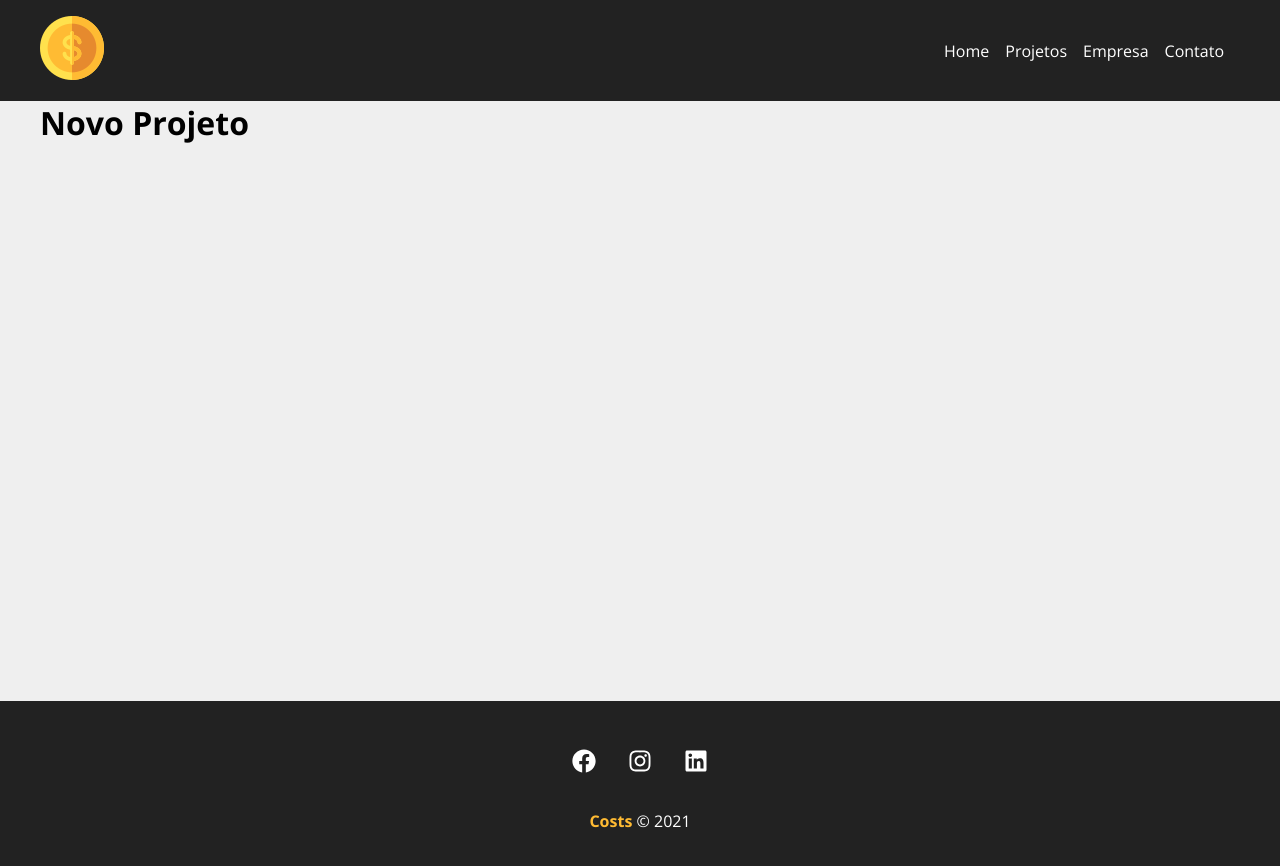
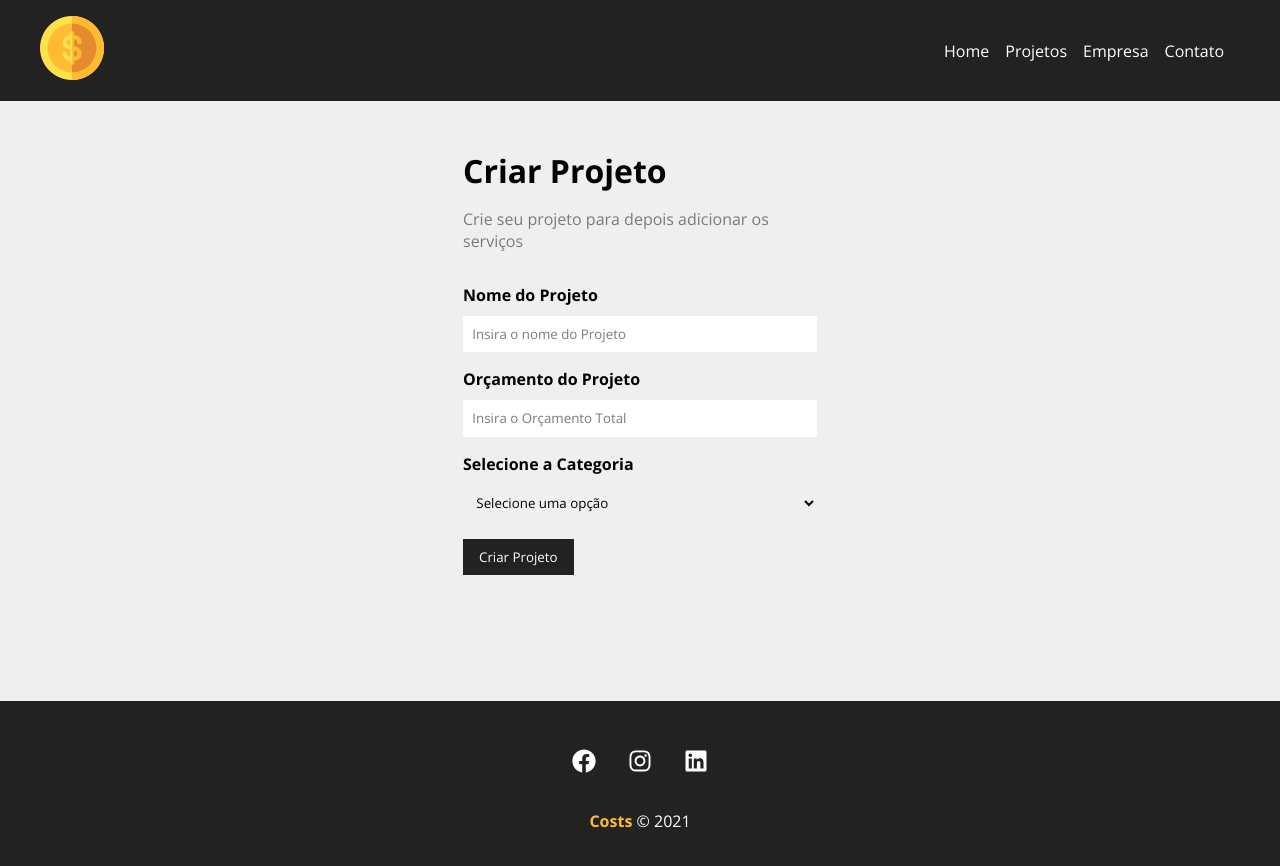
Before and after one commit to ronaldpedra/react_costs, a React (Create React App) app: page /newproject in a window 1280 px wide. Shown: the top 866 px of the page. Built offline with nearby package versions, Linux system fonts and the light colour scheme.

Commit message:
New features

```diff
--- /dev/null
+++ b/src/components/form/Input.js
@@ -0,0 +1,18 @@
+import styles from "./Input.module.css"
+
+function Input({ text, type, name, placeholder, handleOnChange, value }) {
+    return (
+        <div className={styles.form_control}>
+            <label htmlFor={name}>{text}</label>
+            <input
+                type={type}
+                name={name}
+                id={name}
+                placeholder={placeholder}
+                onChange={handleOnChange}
+                value={value} />
+        </div>
+    )
+}
+
+export default Input
--- /dev/null
+++ b/src/components/form/Input.module.css
@@ -0,0 +1,20 @@
+.form_control {
+    display: flex;
+    flex-direction: column;
+    margin-bottom: 1em;
+}
+
+.form_control label {
+    margin-bottom: .6em;
+    font-weight: bold;
+}
+
+.form_control input {
+    padding: .7em;
+    border-radius: 0;
+    border: none;
+}
+
+.form_control input::placeholder {
+    color: #7b7b7b;
+}
--- /dev/null
+++ b/src/components/form/Select.js
@@ -0,0 +1,14 @@
+import styles from "./Select.module.css"
+
+function Select({ text, name, options, handleOnChange, value }) {
+    return (
+        <div className={styles.form_control}>
+            <label htmlFor={name}>{text}</label>
+            <select name={name} id={name}>
+                <option>Selecione uma opção</option>
+            </select>
+        </div>
+    )
+}
+
+export default Select
--- /dev/null
+++ b/src/components/form/Select.module.css
@@ -0,0 +1,16 @@
+.form_control {
+    display: flex;
+    flex-direction: column;
+    margin-bottom: 1em;
+}
+
+.form_control label {
+    margin-bottom: .6em;
+    font-weight: bold;
+}
+
+.form_control select {
+    padding: .7em;
+    border-radius: 0;
+    border: none;
+}
--- /dev/null
+++ b/src/components/form/SubmitButton.js
@@ -0,0 +1,11 @@
+import styles from "./SubmitButton.module.css"
+
+function SubmitButton({ text }) {
+    return (
+        <div>
+            <button className={styles.btn}>{text}</button>
+        </div>
+    )
+}
+
+export default SubmitButton
--- /dev/null
+++ b/src/components/form/SubmitButton.module.css
@@ -0,0 +1,13 @@
+.btn {
+    background-color: #222;
+    color: #fff;
+    padding: .7em 1.2em;
+    text-decoration: none;
+    transition: .5s;
+    cursor: pointer;
+    border: none;
+}
+
+.btn:hover {
+    color: #FFBB33;
+}
--- a/src/components/pages/NewProject.js
+++ b/src/components/pages/NewProject.js
@@ -1,7 +1,12 @@
+import ProjectForm from "../project/ProjectForm"
+import styles from "./NewProject.module.css"
+
 function NewProject() {
     return (
-        <div>
-            <h1>Novo Projeto</h1>
+        <div className={styles.newproject_container}>
+            <h1>Criar Projeto</h1>
+            <p>Crie seu projeto para depois adicionar os serviços</p>
+            <ProjectForm btnText='Criar Projeto' />
         </div>
     )
 }
--- /dev/null
+++ b/src/components/pages/NewProject.module.css
@@ -0,0 +1,13 @@
+.newproject_container {
+    width: 450px;
+    margin: 0 auto;
+    padding: 3em;
+}
+
+.newproject_container h1 {
+    margin-bottom: 0.5em;
+}
+
+.newproject_container p {
+    color: #7b7b7b;
+}
--- /dev/null
+++ b/src/components/project/ProjectForm.js
@@ -0,0 +1,28 @@
+import Input from "../form/Input"
+import Select from "../form/Select"
+import SubmitButton from "../form/SubmitButton"
+import styles from "./ProjectForm.module.css"
+
+function ProjectForm({ btnText }) {
+    return (
+        <form className={styles.form}>
+            <Input
+                type={'text'}
+                text={'Nome do Projeto'}
+                name={'name'}
+                placeholder={'Insira o nome do Projeto'} />
+            <Input
+                type={'number'}
+                text={'Orçamento do Projeto'}
+                name={'budget'}
+                placeholder={'Insira o Orçamento Total'} />
+            <Select
+                name={'category_id'}
+                text={'Selecione a Categoria'} />
+            <SubmitButton
+                text={btnText} />
+        </form>
+    )
+}
+
+export default ProjectForm
--- /dev/null
+++ b/src/components/project/ProjectForm.module.css
@@ -0,0 +1,4 @@
+.form {
+    width: 100%;
+    margin: 2em 0;
+}
```
Also changed, not shown: public/logo192.png (added), public/logo512.png (added).
